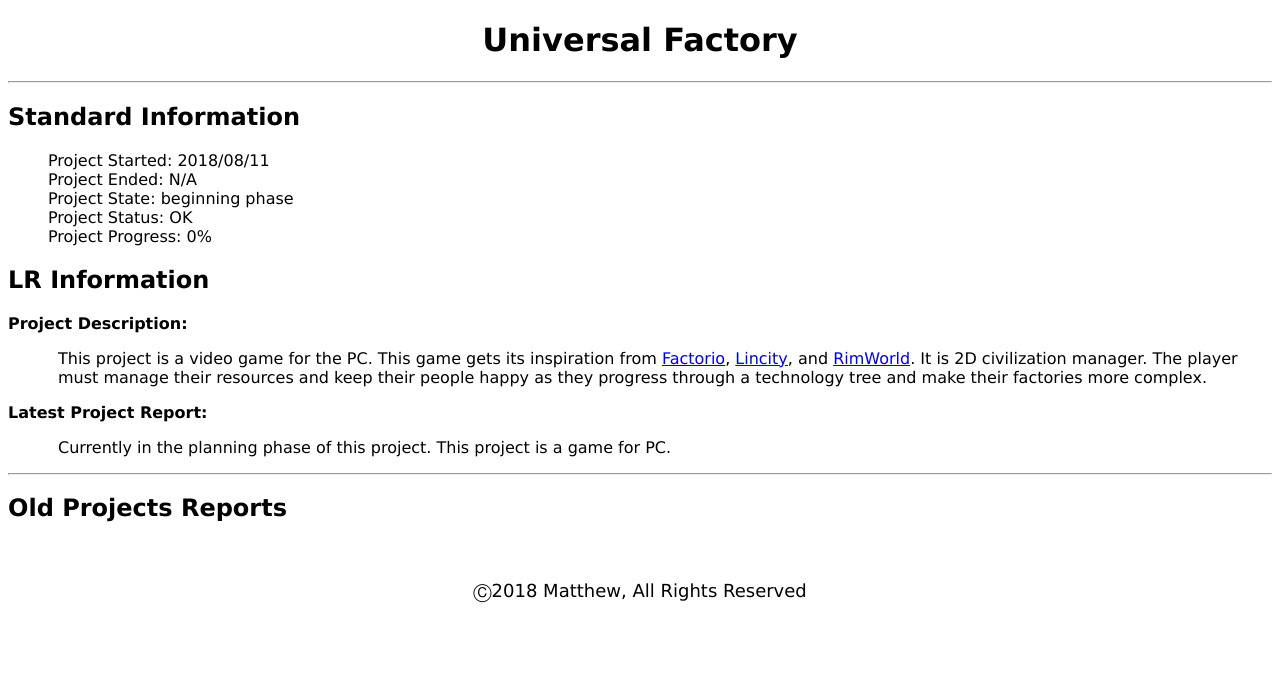
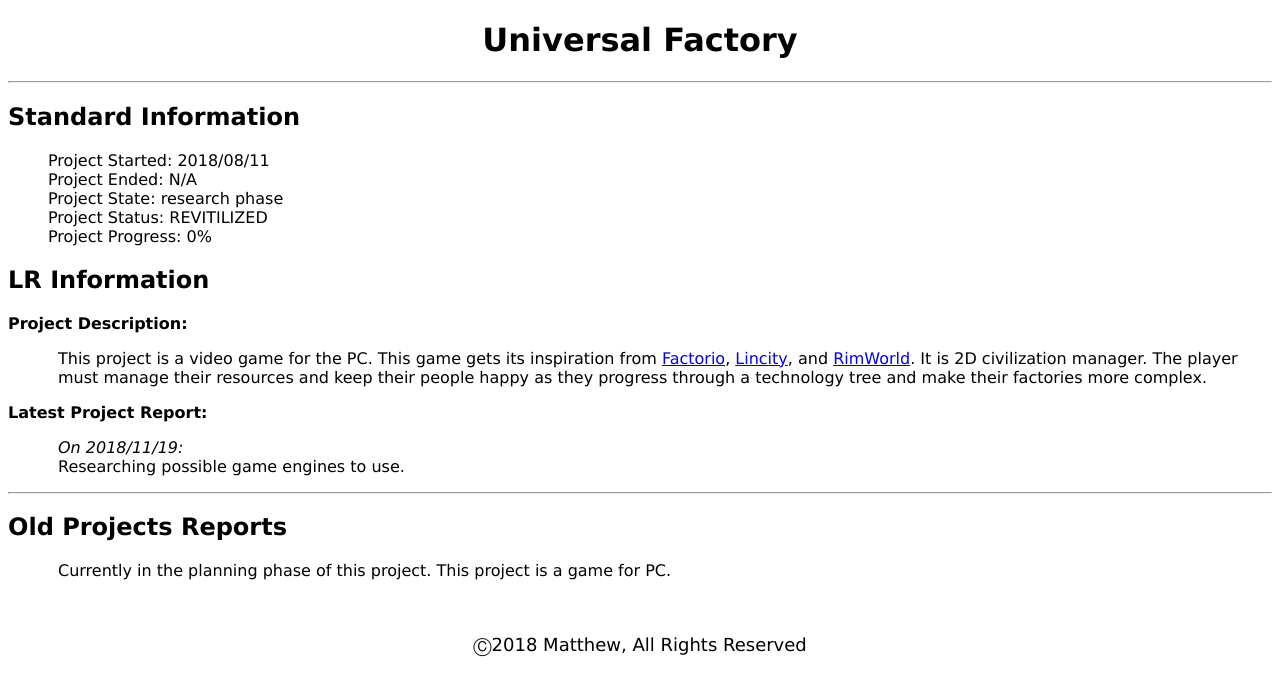
Before and after one commit to MatthewMateusz/MatthewWebsite, a PHP site: the page made by root/!ProjectInfo/0001.html in a window 1280 px wide. Shown: the top 696 px of the page. Run offline with PHP 8.4, Linux system fonts and the light colour scheme.

Commit message:
Added new link to the link page & updated project information

```diff
--- a/root/!ProjectInfo/0001.html
+++ b/root/!ProjectInfo/0001.html
@@ -25,8 +25,8 @@
         <ul>
             <li>Project Started: 2018/08/11</li>
             <li>Project Ended: N/A</li>
-            <li>Project State: beginning phase</li>
-            <li>Project Status: OK</li>
+            <li>Project State: research phase</li>
+            <li>Project Status: REVITILIZED</li>
             <li>Project Progress: 0%</li>
         </ul>
         <h2>LR Information</h2>
@@ -43,11 +43,14 @@
 
         <span class="b">Latest Project Report:</span>
         <p class="report">
-            Currently in the planning phase of this project. This project is a game for PC.
+            <span class="italic">On 2018/11/19:</span><br>
+			Researching possible game engines to use.
         </p>
         <hr>
         <h2>Old Projects Reports</h2>
-
+		<p class="report">
+            Currently in the planning phase of this project. This project is a game for PC.
+        </p>
 
 
 
--- a/root/_css/TopNav.css
+++ b/root/_css/TopNav.css
@@ -22,6 +22,10 @@ a.active {
 
 div.active {
     color: #0f0f0f;
+}
+
+.dropdown.active {
+	color: #0f0f0f;
 }
 
 .topnav .icon {
--- a/root/_resources/links.xml
+++ b/root/_resources/links.xml
@@ -3,6 +3,10 @@
   <h class="1">Home</h>
   <h class="2">General</h>
 
+  <link>
+	<href>https://passwordsgenerator.net/plus/</href>
+	<name>Password Generator&#43;</name>
+  </link>
   <link>
     <href>https://www.rocketlawyer.com/</href>
     <name>Offical Paperworks</name>
```
Also changed, not shown: root/!apps/project.html (+5 -6 lines).
